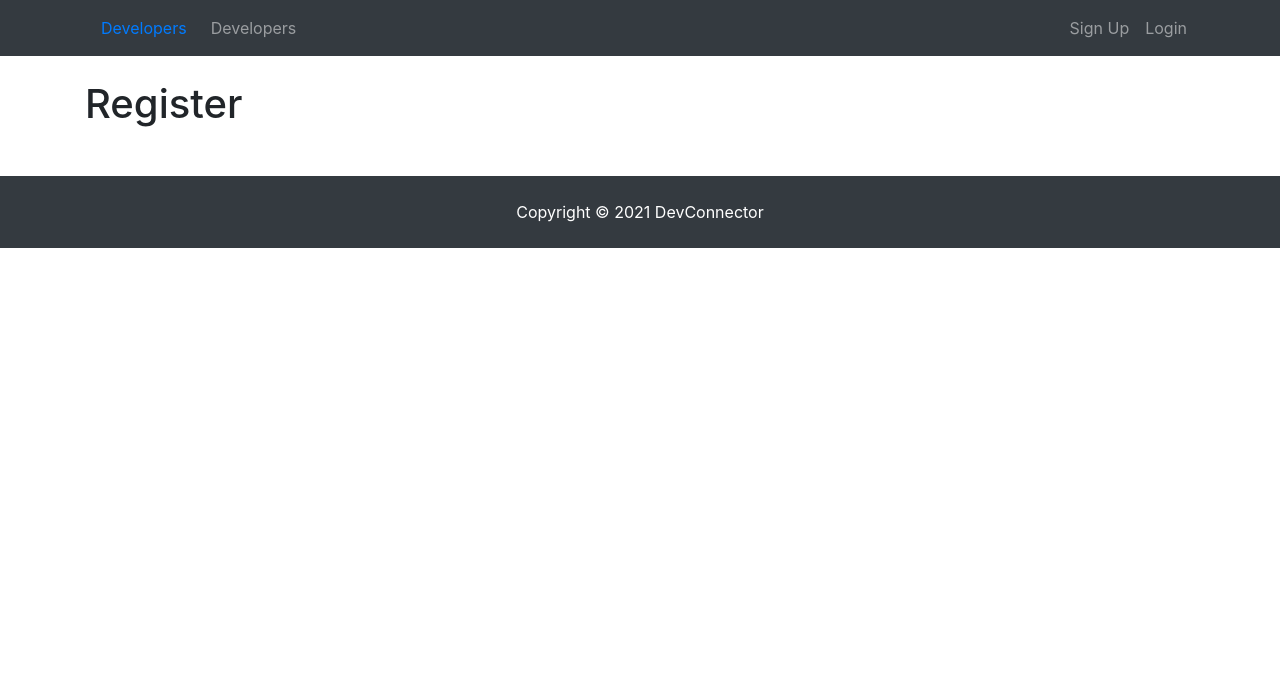
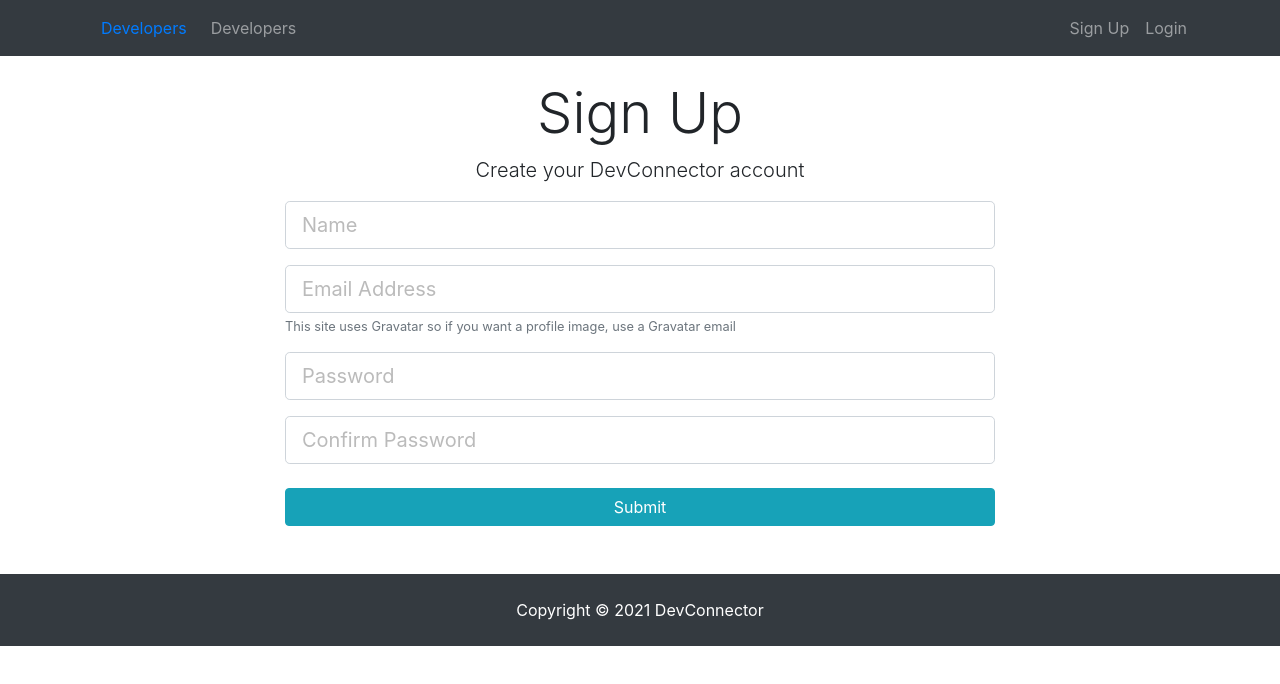
Before and after one commit to shubham92000/devConnector, a React (Create React App) app in the folder client/: page /register in a window 1280 px wide. Shown: the top 684 px of the page. Built offline with nearby package versions, Linux system fonts and the light colour scheme.

Commit message:
added form state

```diff
--- a/client/src/components/auth/Register.js
+++ b/client/src/components/auth/Register.js
@@ -1,10 +1,62 @@
 import React, { Component } from 'react';
 
 class Register extends Component {
+  constructor() {
+    super();
+    this.state = {
+      name: '',
+      email: '',
+      password: '',
+      password2: '',
+      errors: ''
+    };
+
+    // this.onChange = this.onChange.bind(this);
+  }
+
+  onChange = (e) => {
+    this.setState({ [e.target.name]: e.target.value });
+  }
+
+  onSubmit = (e) => {
+    e.preventDefault();
+    const newUser = {
+      name: this.state.name,
+      email: this.state.email,
+      password: this.state.password,
+      password2: this.state.password2,
+    };
+
+    console.log(newUser);
+  }
+
   render() {
     return (
-      <div>
-        <h1>Register</h1>
+      <div classpassword2="register">
+        <div className="container">
+          <div className="row">
+            <div className="col-md-8 m-auto">
+              <h1 className="display-4 text-center">Sign Up</h1>
+              <p className="lead text-center">Create your DevConnector account</p>
+              <form onSubmit={this.onSubmit}>
+                <div className="form-group">
+                  <input type="text" className="form-control form-control-lg" placeholder="Name" name="name" value={this.state.name} onChange={this.onChange} />
+                </div>
+                <div className="form-group">
+                  <input type="email" className="form-control form-control-lg" placeholder="Email Address" name="email" value={this.state.email} onChange={this.onChange} />
+                  <small className="form-text text-muted">This site uses Gravatar so if you want a profile image, use a Gravatar email</small>
+                </div>
+                <div className="form-group">
+                  <input type="password" className="form-control form-control-lg" placeholder="Password" name="password" value={this.state.password} onChange={this.onChange} />
+                </div>
+                <div className="form-group">
+                  <input type="password" className="form-control form-control-lg" placeholder="Confirm Password" name="password2" value={this.state.password2} onChange={this.onChange} />
+                </div>
+                <input type="submit" className="btn btn-info btn-block mt-4" />
+              </form>
+            </div>
+          </div>
+        </div>
       </div>
     )
   }
```
